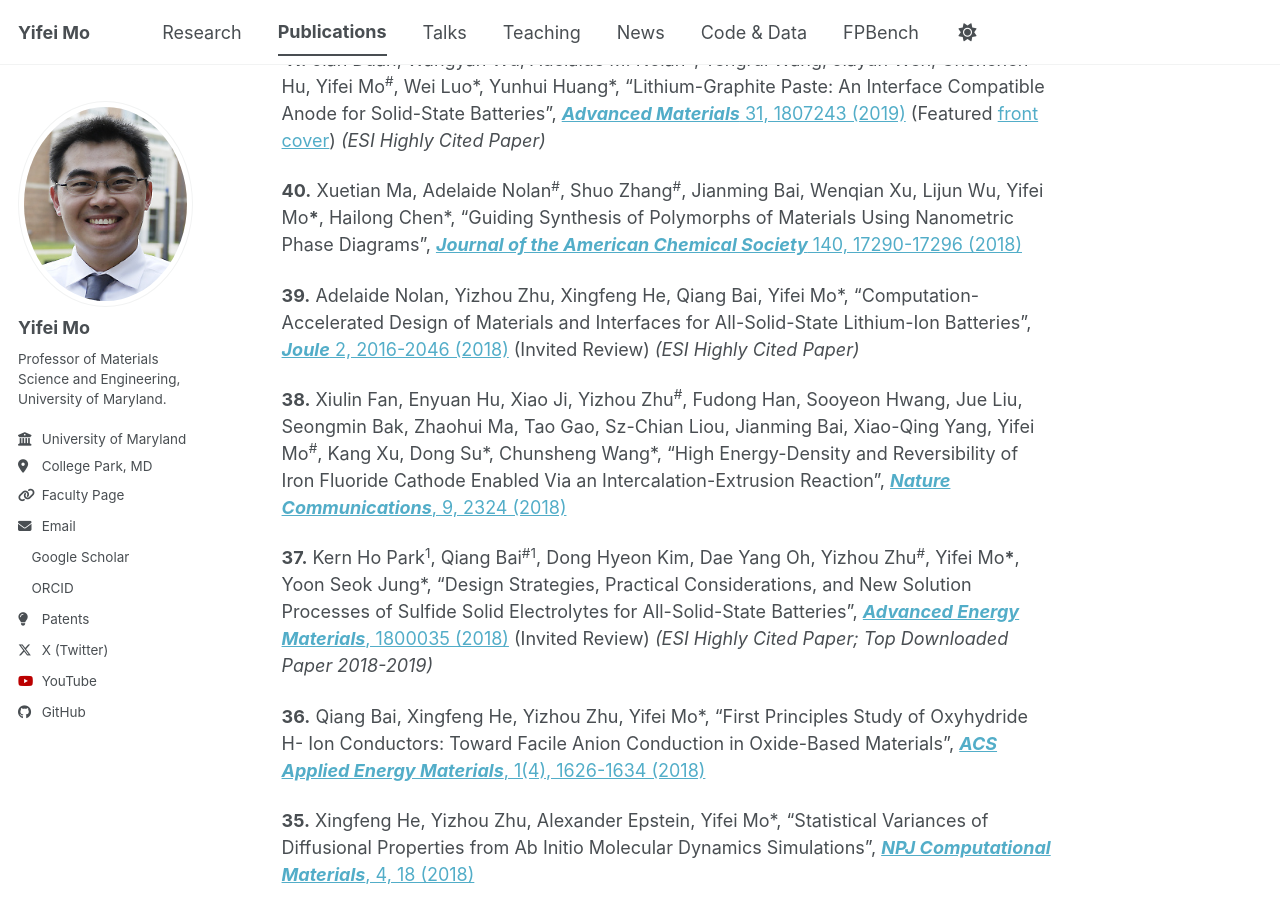
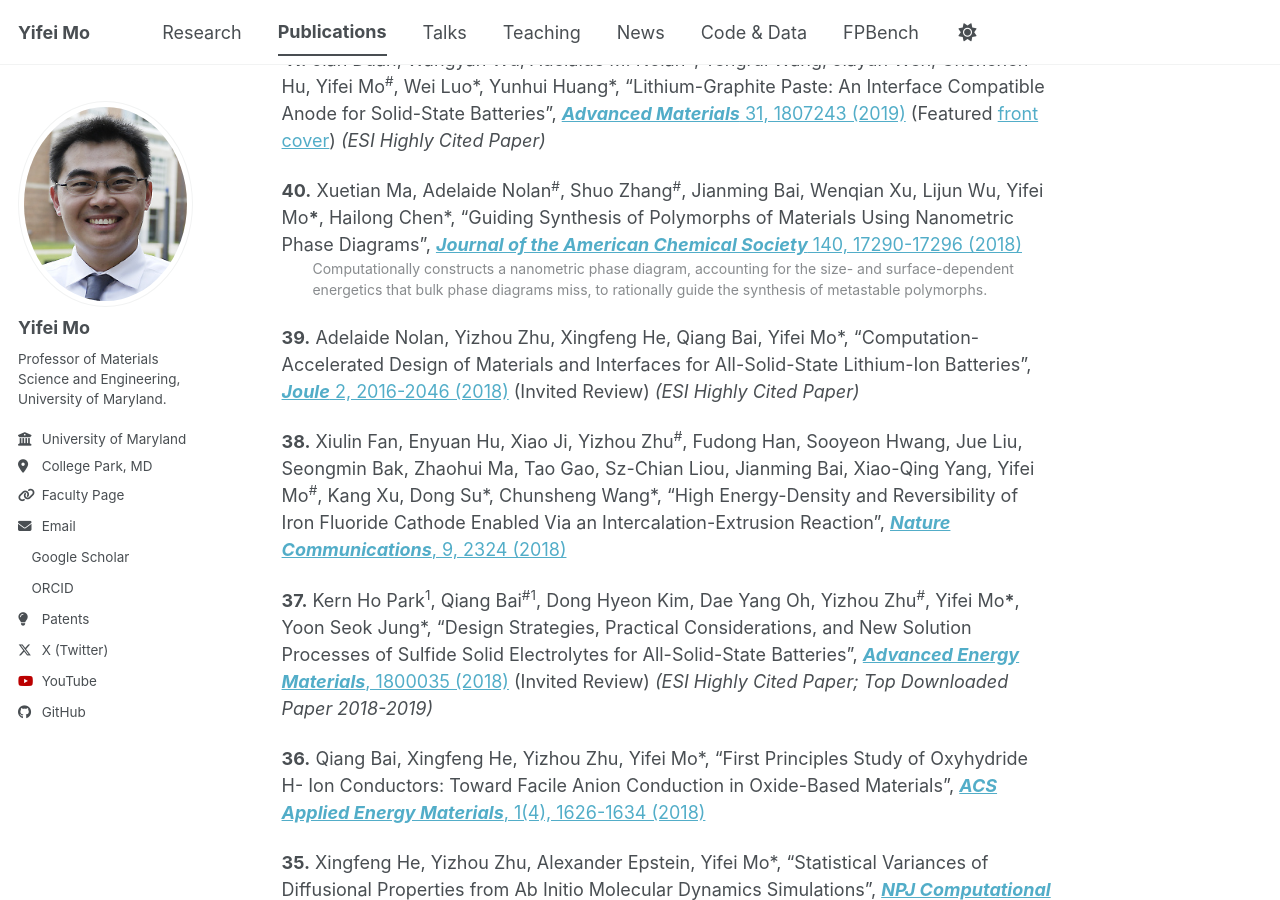
Before and after one commit to yifeimo/yifeimo.github.io, a Jekyll site: the page built from _pages/publications.md, in a window 1280 px wide and 900 px high, scrolled down 8720 px. Built offline with Jekyll 4.4.1, drawn with Linux system fonts in a browser that asks for light colours; a style sheet for code colours, icons or effects is not loaded.

Commit message:
Add description to entry 40 (nanometric phase diagram)
Co-Authored-By: Claude Sonnet 5 <noreply@anthropic.com>

```diff
--- a/_pages/publications.md
+++ b/_pages/publications.md
@@ -150,6 +150,7 @@ author_profile: true
 **41.** Jian Duan, Wangyan Wu, Adelaide M. Nolan<sup>#</sup>, Tengrui Wang, Jiayun Wen, Chenchen Hu, Yifei Mo<sup>#</sup>, Wei Luo\*, Yunhui Huang\*, "Lithium-Graphite Paste: An Interface Compatible Anode for Solid-State Batteries", [***Advanced Materials*** 31, 1807243 (2019)](https://doi.org/10.1002/adma.201807243) (Featured [front cover](https://doi.org/10.1002/adma.201970068)) *(ESI Highly Cited Paper)*
 
 **40.** Xuetian Ma, Adelaide Nolan<sup>#</sup>, Shuo Zhang<sup>#</sup>, Jianming Bai, Wenqian Xu, Lijun Wu, Yifei Mo**\***, Hailong Chen\*, "Guiding Synthesis of Polymorphs of Materials Using Nanometric Phase Diagrams", [***Journal of the American Chemical Society*** 140, 17290-17296 (2018)](https://doi.org/10.1021/jacs.8b11029)
+<br><span class="citation" style="display: block; margin-left: 2.2em;">Computationally constructs a nanometric phase diagram, accounting for the size- and surface-dependent energetics that bulk phase diagrams miss, to rationally guide the synthesis of metastable polymorphs.</span>
 
 **39.** Adelaide Nolan, Yizhou Zhu, Xingfeng He, Qiang Bai, Yifei Mo\*, "Computation-Accelerated Design of Materials and Interfaces for All-Solid-State Lithium-Ion Batteries", [***Joule*** 2, 2016-2046 (2018)](https://doi.org/10.1016/j.joule.2018.08.017) (Invited Review) *(ESI Highly Cited Paper)*
 
```
